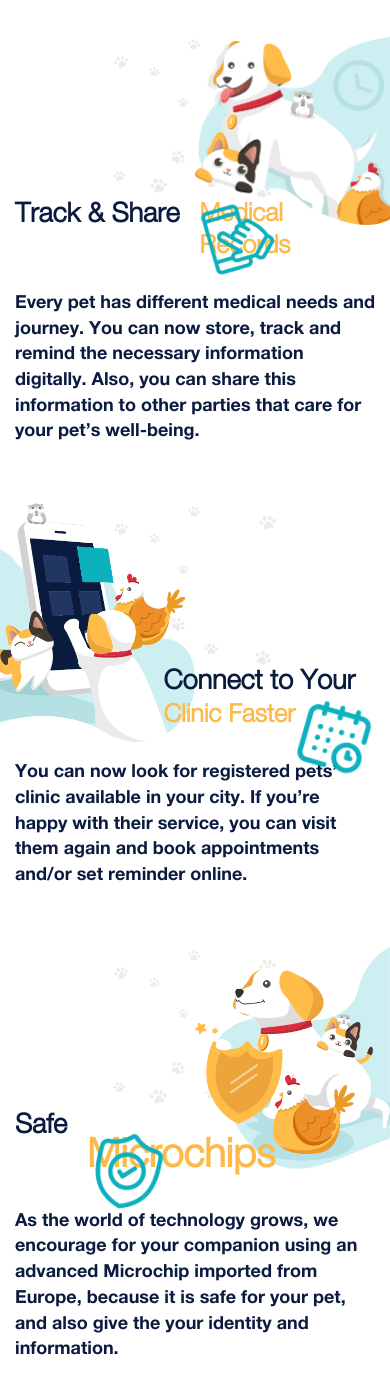
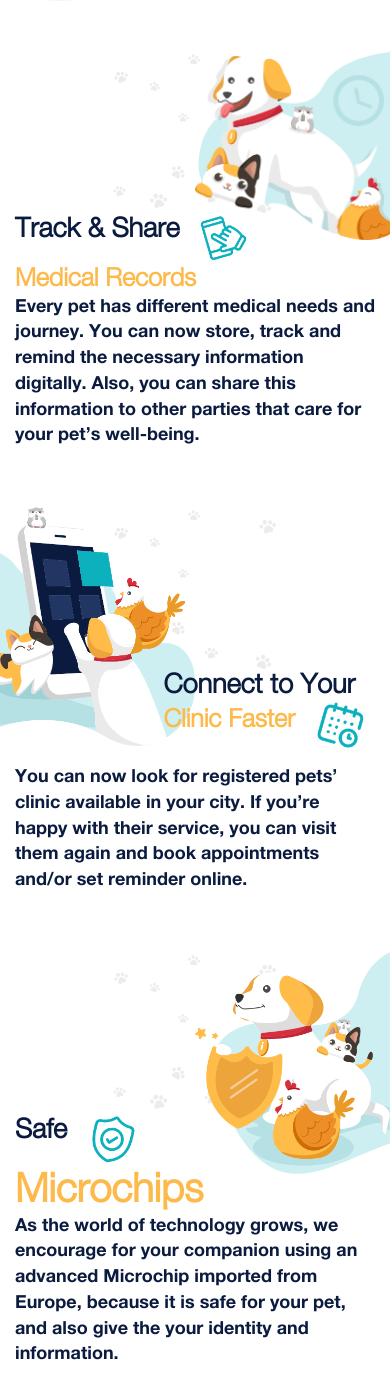
Before and after one commit to ekreasi/ivetdata-html, a PHP site: page / in a window 390 px wide. Shown: the part 1663-3038 px from the top of the page. Run offline with PHP 8.4, Linux system fonts and the light colour scheme; some web fonts are replaced.

Commit message:
new year

```diff
--- a/assets/css/main.css
+++ b/assets/css/main.css
@@ -206,7 +206,6 @@ a {
     right:0;
   }
   .img-header{
-  background: url(../img/happy.mp4);
   background-repeat: no-repeat;
   position: relative !important;
   width: 90%;
--- a/assets/css/responsive.css
+++ b/assets/css/responsive.css
@@ -33,6 +33,12 @@
 	    text-align: left;
 	    color: #ffffff !important;
 	    padding: 20px 30px !important;
+	}
+
+	.sticky .btn-login-nav {
+	    background-color: #FDB94A;
+	    color: #fff;
+	    width: 85%;
 	}
 
 	.are-pet p {
@@ -263,6 +269,7 @@
 	  color: #fdb94a;
 		margin-right: 20px;
 		margin-bottom: 0px;
+		margin-top: 15px;
 	}
 
 	.content-item .color-yellowv2{
@@ -343,6 +350,13 @@
     color: #fdb94a;
     margin-right: 20px;
     margin-bottom: 0px;
+	}
+	.icon-img-pointv2 {
+	    position: absolute;
+	    z-index: 9;
+	    width: 50px;
+	    top: 33px;
+	    right: 24px;
 	}
 
 }
@@ -507,6 +521,16 @@
 	.information-brand{
 		margin-bottom: 50px;
 	}
+	.pl-right-mob {
+	    float: right;
+	}
+	.icon-img-pointv2 {
+	    position: absolute;
+	    z-index: 9;
+	    width: 50px;
+	    top: 33px;
+	    right: 24px;
+	}
 }
 
 
@@ -520,7 +544,8 @@
 	.icon-img-point{
 		position: absolute;
 	    z-index: 9;
-	    width: 80px;
+	    width: 50px;
+	    top: 0px;
 	}
 	.item-value-ivet {
 	    text-align: center;
--- a/index.html
+++ b/index.html
@@ -185,10 +185,10 @@
             <div class="col-md-7">
               <div class="content-item">
                 <div class="mb-30">
-                  <p class="color-blue">Track & Share </p>
+                  <p class="color-blue">Track & Share </p><br>
                   <img class="icon-img-point" src="assets/img/icphone.png">
-                  <p class="color-yellow">Medical Records</p>
                 </div>
+                <p class="color-yellow">Medical Records</p>
                 <div class="bulet-style">
                   <p>Every pet has different medical needs and journey. You can now store, track and remind the necessary information digitally. Also, you can share this information to other parties that care for your pet’s well-being. </p>
 
@@ -209,9 +209,10 @@
           <div class="col-md-7 col-sm-7 col-md-offset-5 col-sm-offset-5">
             <div class="content-item">
               <div class="mb-30 pl-right-mob">
-                <p class="color-blue">Connect to Your </p>
-                <p class="color-yellow">Clinic  Faster <img class="icon-img-point" src="assets/img/iccalendar.png"><br></p>
+                <p class="color-blue">Connect to Your </p><br>
+                <p class="color-yellow">Clinic  Faster</p>
               </div>
+              <img class="icon-img-pointv2" src="assets/img/iccalendar.png"><br><br>
               <div class="bulet-style pl-right-mob">
                 <p>You can now look for registered pets’ clinic available in your city. If you’re happy with their service, you can visit them again and book appointments and/or set reminder online. </p>
 
@@ -255,8 +256,8 @@
                 <div class="mb-30">
                   <p class="color-blue">Safe </p><br>
                   <img class="icon-img-point" src="assets/img/icshield.png">
-                  <p class="color-yellowv3">Microchips</p>
                 </div>
+                <p class="color-yellowv3">Microchips</p>
                 <div class="bulet-style">
                   <p>As the world of technology grows, we encourage for your companion using an advanced Microchip imported from Europe, because it is safe for your pet, and also give the your identity and information. </p>
 
@@ -272,7 +273,7 @@
       <footer class="footer-style">
         <div class="container bg-paxtern">
           <div class="col-md-12">
-            <div class="information-brand col-md-4 col-sm-6 col-md-offset-0 col-sm-offset-4">
+            <div class="information-brand col-md-4 col-sm-8 col-md-offset-0 col-sm-offset-3">
               <img src="assets/img/logo-ivet-footer.png">
               <div class="information-sosmed">
                 <img src="assets/img/facebook.png">
@@ -280,7 +281,7 @@
                 <img src="assets/img/linkedin.png">
               </div>
             </div>
-            <div class="information-brand col-md-4 col-md-offset-0 col-sm-6 col-sm-offset-4 ">
+            <div class="information-brand col-md-4 col-sm-8 col-md-offset-0 col-sm-offset-3 ">
               <label class="about">ABOUT</label>
               <div class="item-about">
                 <i class="fa fa-map-marker" aria-hidden="true"></i><p>Ruko Kebon Jeruk A9-3, West Jakarta 11630</p>
@@ -293,7 +294,7 @@
                   <br> Sunday - Closed</p>
               </div>
             </div>
-            <div class="information-brand col-md-4 col-md-offset-0 col-sm-6 col-sm-offset-4 no-type quicklink">
+            <div class="information-brand col-md-4 col-sm-8 col-md-offset-0 col-sm-offset-3 no-type quicklink">
               <label class="">QUICK LINK</label>
               <ul>
                 <li><a href="">Home</a></li>
```
